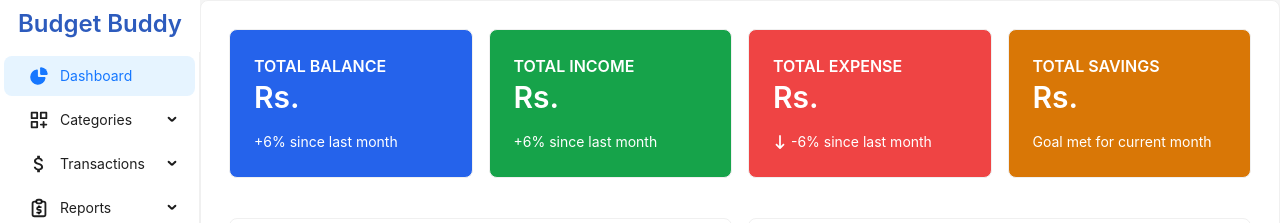
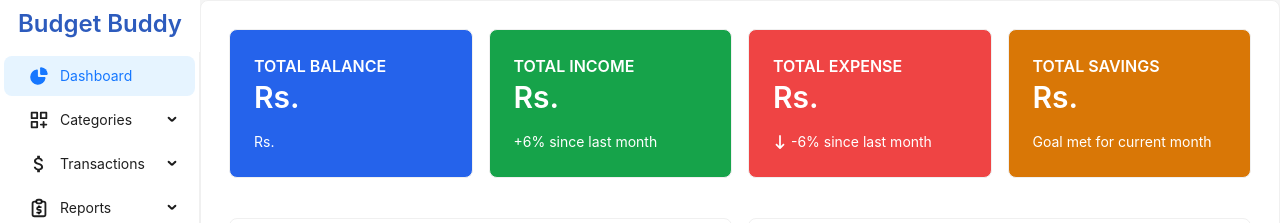
Before and after one commit to Aashey/BudgetBuddy-Frontend, a React (Vite) app: page /dashboard in a window 1280 px wide. Shown: the top 223 px of the page. Built offline with nearby package versions, Linux system fonts and the light colour scheme; no server answers; sample sign-in values are in the browser's storage.

Commit message:
Refactored

```diff
--- a/src/components/dashboard/DashboardCards.jsx
+++ b/src/components/dashboard/DashboardCards.jsx
@@ -1,6 +1,7 @@
 import { Card, Col, Progress, Row, Typography } from "antd";
 import { FaArrowDownLong, FaArrowUpLong } from "react-icons/fa6";
 const DashboardCards = ({ totalData }) => {
+  console.log(totalData);
   const { Title, Text } = Typography;
   return (
     <>
@@ -11,10 +12,15 @@ const DashboardCards = ({ totalData }) => {
               <Title level={5} style={{ color: "white" }}>
                 TOTAL BALANCE
                 <Title style={{ color: "white" }} level={2}>
-                  Rs. {totalData?.balance}
+                  Rs. {totalData?.current_month?.balance}
                 </Title>
               </Title>
-              <Text style={{ color: "white" }}> +6% since last month </Text>
+              <Text style={{ color: "white" }}>
+                Rs.{" "}
+                {totalData?.pecentage_changes?.balance && (
+                  <>% since last month</>
+                )}
+              </Text>
             </Card>
           </Col>
           <Col span={6}>
@@ -22,7 +28,7 @@ const DashboardCards = ({ totalData }) => {
               <Title level={5} style={{ color: "white" }}>
                 TOTAL INCOME
                 <Title style={{ color: "white" }} level={2}>
-                  Rs. {totalData?.total_income}
+                  Rs. {totalData?.current_month?.total_income}
                 </Title>
               </Title>
               <Text style={{ color: "white" }}> +6% since last month </Text>
@@ -33,7 +39,7 @@ const DashboardCards = ({ totalData }) => {
               <Title level={5} style={{ color: "white" }}>
                 TOTAL EXPENSE
                 <Title style={{ color: "white" }} level={2}>
-                  Rs. {totalData?.total_expense}
+                  Rs. {totalData?.current_month?.total_expense}
                 </Title>
               </Title>
               <Text
@@ -54,7 +60,7 @@ const DashboardCards = ({ totalData }) => {
               <Title level={5} style={{ color: "white" }}>
                 TOTAL SAVINGS
                 <Title style={{ color: "white" }} level={2}>
-                  Rs. {totalData?.total_saving}
+                  Rs. {totalData?.current_month?.total_saving}
                 </Title>
               </Title>
               <Text style={{ color: "white" }}>Goal met for current month</Text>
--- a/src/pages/dashboard/index.jsx
+++ b/src/pages/dashboard/index.jsx
@@ -14,7 +14,7 @@ const Dashboard = () => {
 
   return (
     <>
-      <DashboardCards totalData={totalData?.data?.data?.current_month} />
+      <DashboardCards totalData={totalData?.data?.data} />
       <DashboardCharts
         chartProp={[incomeData, expenseData, savingData, withdrawData]}
       />
```
